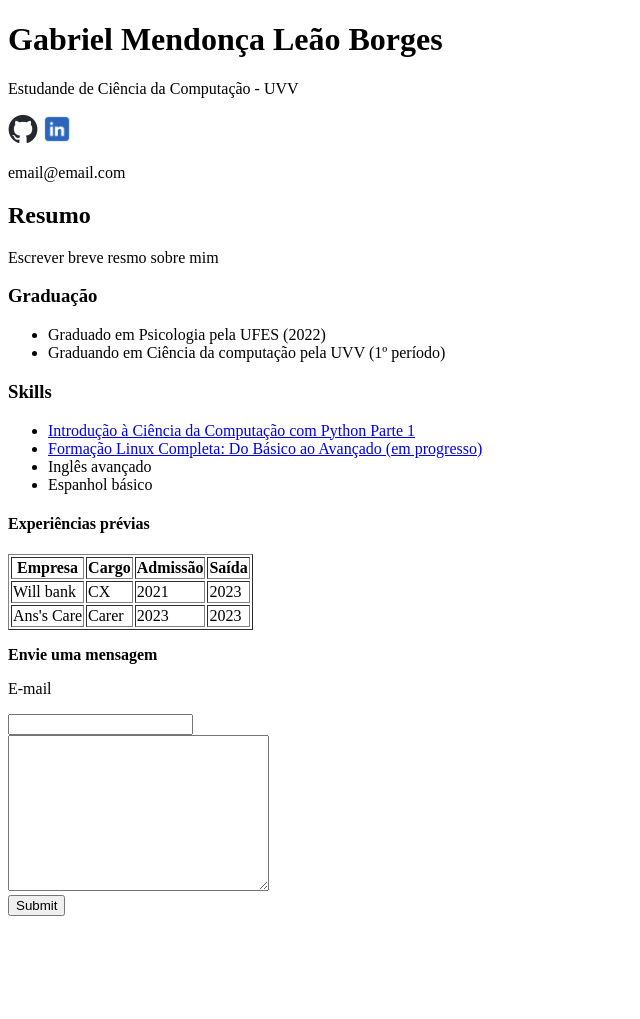
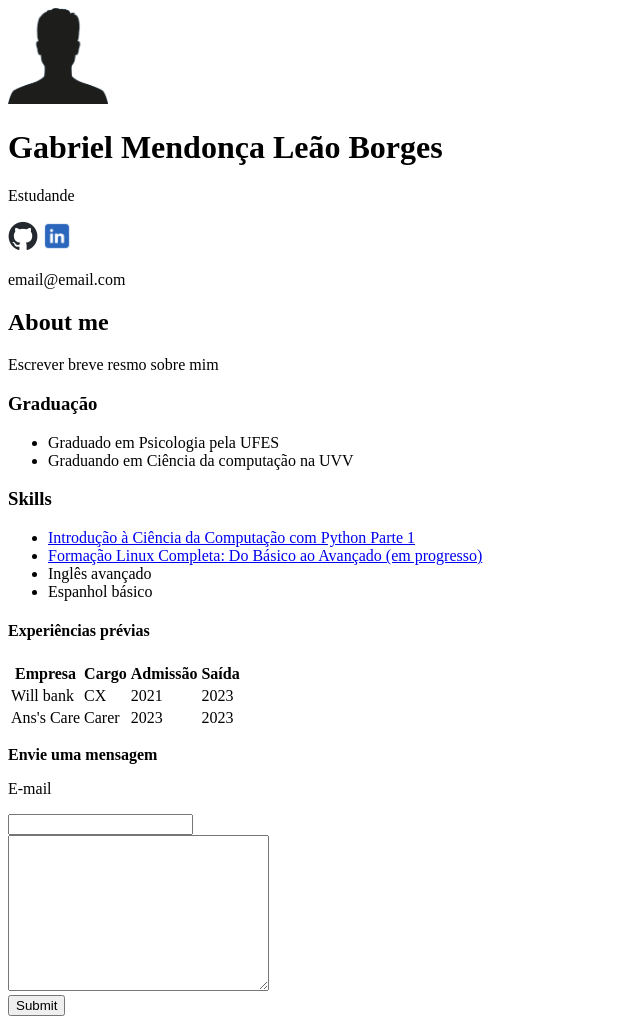
Before and after one commit to gabrielmlborges/Desenvolvimento_web_aula, a plain HTML site: page index.html in a window 1280 px wide. Shown: the whole page, without its empty margins (0-640 px from the left). Before the commit the page ends 924 px from the top, so only its background shows below. Drawn offline with Linux system fonts and the light colour scheme.

Commit message:
add profile pic

```diff
--- a/index.html
+++ b/index.html
@@ -2,15 +2,15 @@
 <html>
 
 <head>
-    <title>Portifólio</title>
-    <link rel="stylesheet" href="styl.css">
+    <title>Resume</title>
 </head>
 
 <body>
 
     <header>
+        <img src="imagens\profile_pic.png" alt="profile_pic" width="100px">
         <h1>Gabriel Mendonça Leão Borges</h1>
-        <p>Estudande de Ciência da Computação - UVV</p>
+        <p>Estudande</p>
         <a href="https://github.com/gabrielmlborges" target="_blank"><img src="imagens\github-mark.png" alt="Github"
                 width="30px"></a>
         <a href="https://br.linkedin.com/in/gabriel-mendon%C3%A7a-le%C3%A3o-borges-3413a0209" target="_blank"><img
@@ -18,13 +18,13 @@
         <p>email@email.com</p>
     </header>
 
-    <div>
-        <h2>Resumo</h2>
+    <section>
+        <h2>About me</h2>
         <p>Escrever breve resmo sobre mim</p>
         <h3>Graduação</h3>
         <ul>
-            <li>Graduado em Psicologia pela UFES (2022)</li>
-            <li>Graduando em Ciência da computação pela UVV (1º período)</li>
+            <li>Graduado em Psicologia pela UFES</li>
+            <li>Graduando em Ciência da computação na UVV</li>
         </ul>
         <h3>Skills</h3>
         <ul>
@@ -38,7 +38,7 @@
             <li>Espanhol básico</li>
         </ul>
         <h4>Experiências prévias</h4>
-        <table border="1">
+        <table>
             <thead>
                 <th>Empresa</th>
                 <th>Cargo</th>
@@ -60,7 +60,7 @@
                 </tr>
             </tbody>
         </table>
-    </div>
+    </section>
     <footer>
         <p><strong>Envie uma mensagem</strong></p>
         <p>E-mail</p>
@@ -69,4 +69,5 @@
         <input type="submit">
     </footer>
 </body>
+
 </html>
```
Also changed, not shown: imagens/profile_pic.png (added).
